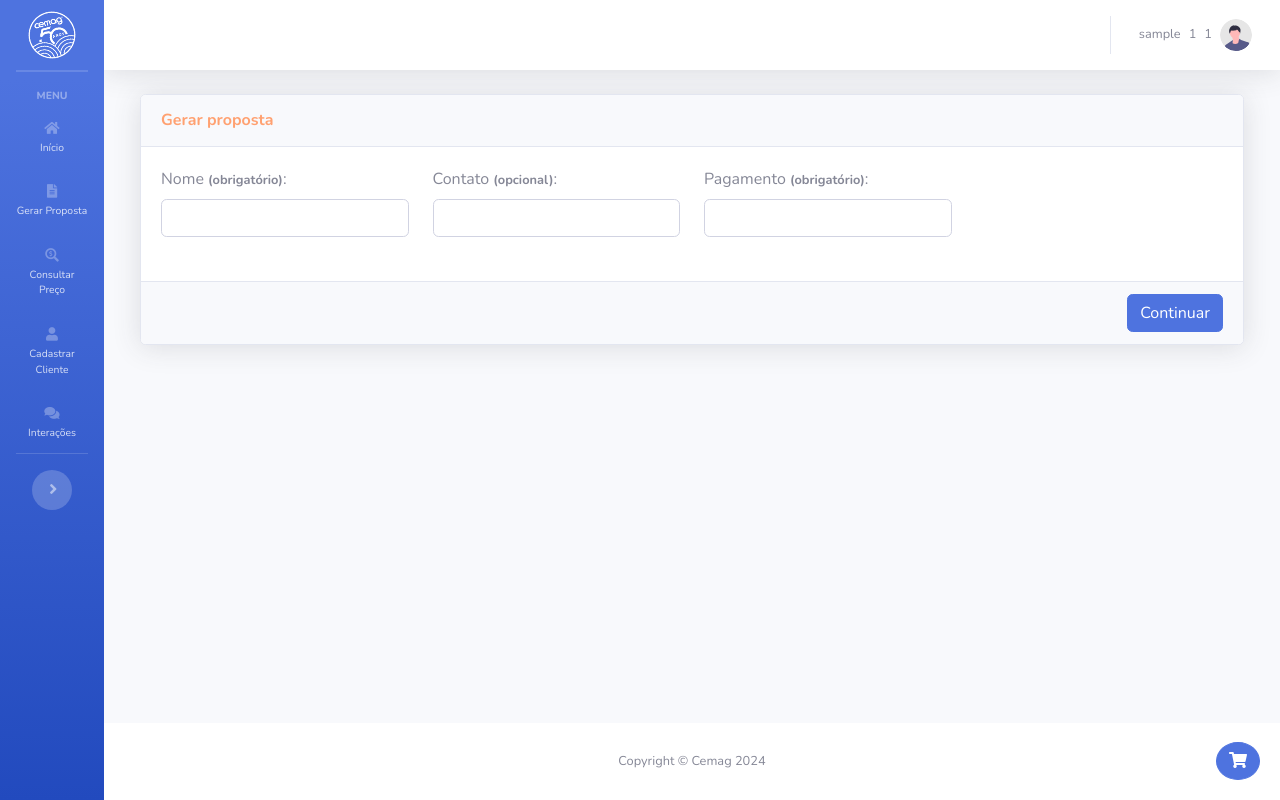
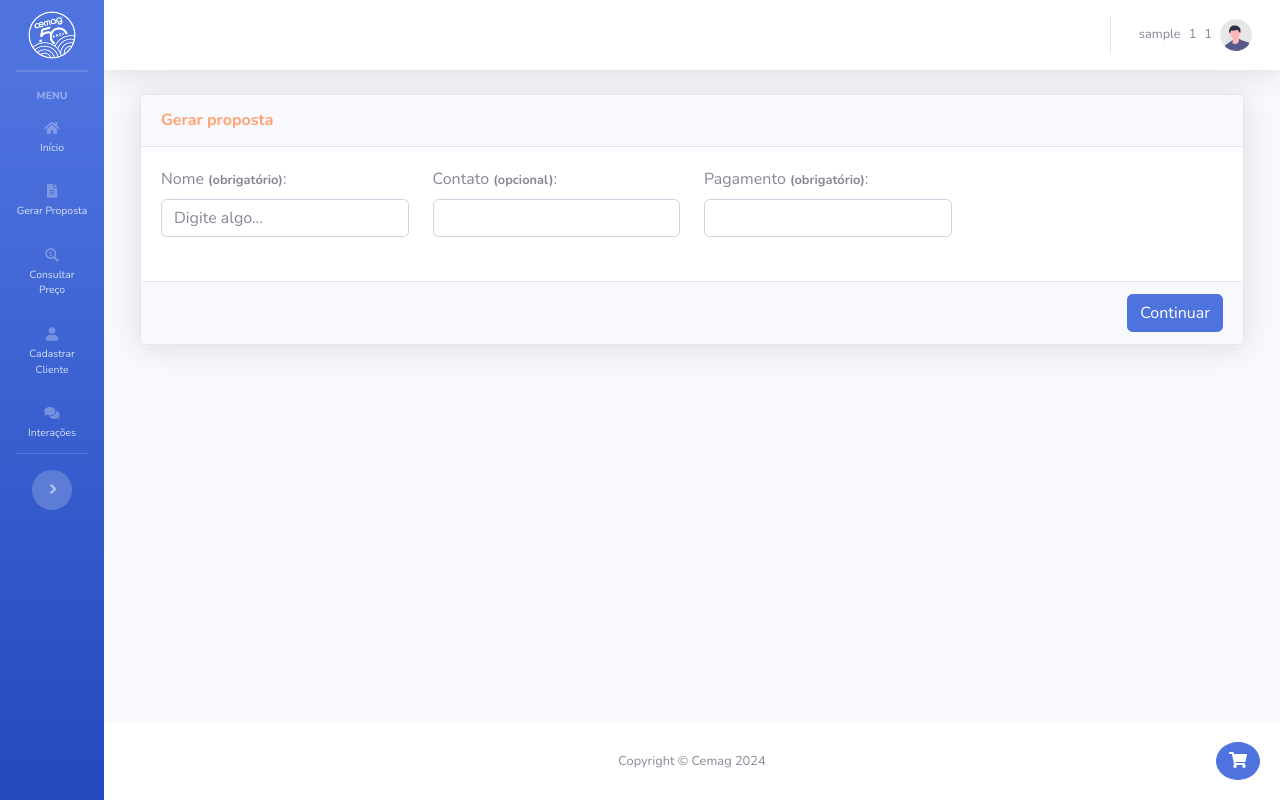
Before and after one commit to Cemag-pcp/App-representantes, a Flask app: page /gerar-proposta in a window 1280 px wide. Run offline with Flask 2, Linux system fonts and the light colour scheme; the visitor is signed in with stand-in values (Sample User, id 1); a database or web service that is not in the repository returns one stand-in record (values such as "Sample title"); data that the repository does not hold is empty; some libraries are stand-ins or nearby versions.

Commit message:
placeholders

```diff
--- a/templates/modals/carrinho.html
+++ b/templates/modals/carrinho.html
@@ -82,14 +82,14 @@
             <div class="modal-body" style="max-height: 700px; overflow-y: auto;">
                 <div class="row mb-4">
                     <div class="col-sm-6">
-                        <label for="nomeGerarProposta">Nome</label>
+                        <label for="nomeGerarProposta">Revenda</label>
 
                         {% if dadosProposta[0] %}
                         <input class="form-control" type="text"
                             id="nomeGerarProposta" autocomplete="off" data-id="{{dadosProposta[1]}}" value="{{dadosProposta[0]}}" disabled>
                         {% else %}
                         <input class="form-control" type="text"
-                            id="nomeGerarProposta" autocomplete="off">
+                            id="nomeGerarProposta" autocomplete="off" placeholder="Digite algo...">
                         {% endif %}
 
                         <ul id="suggestionsPecas"
--- a/templates/pagina-precos/gerar-proposta.html
+++ b/templates/pagina-precos/gerar-proposta.html
@@ -36,7 +36,7 @@
                 <div class="col-sm-3">
                     <label for="nomeGerarProposta">Nome <small><strong>(obrigatório)</strong></small>:</label>
                     <input class="form-control" type="text"
-                        id="nomeGerarProposta" autocomplete="off">
+                        id="nomeGerarProposta" autocomplete="off" placeholder="Digite algo...">
                     <ul id="suggestionsPecas"
                         class="custom-dropdown-menu"
                         style="max-height: 100px; overflow-y: auto;"></ul>
```
